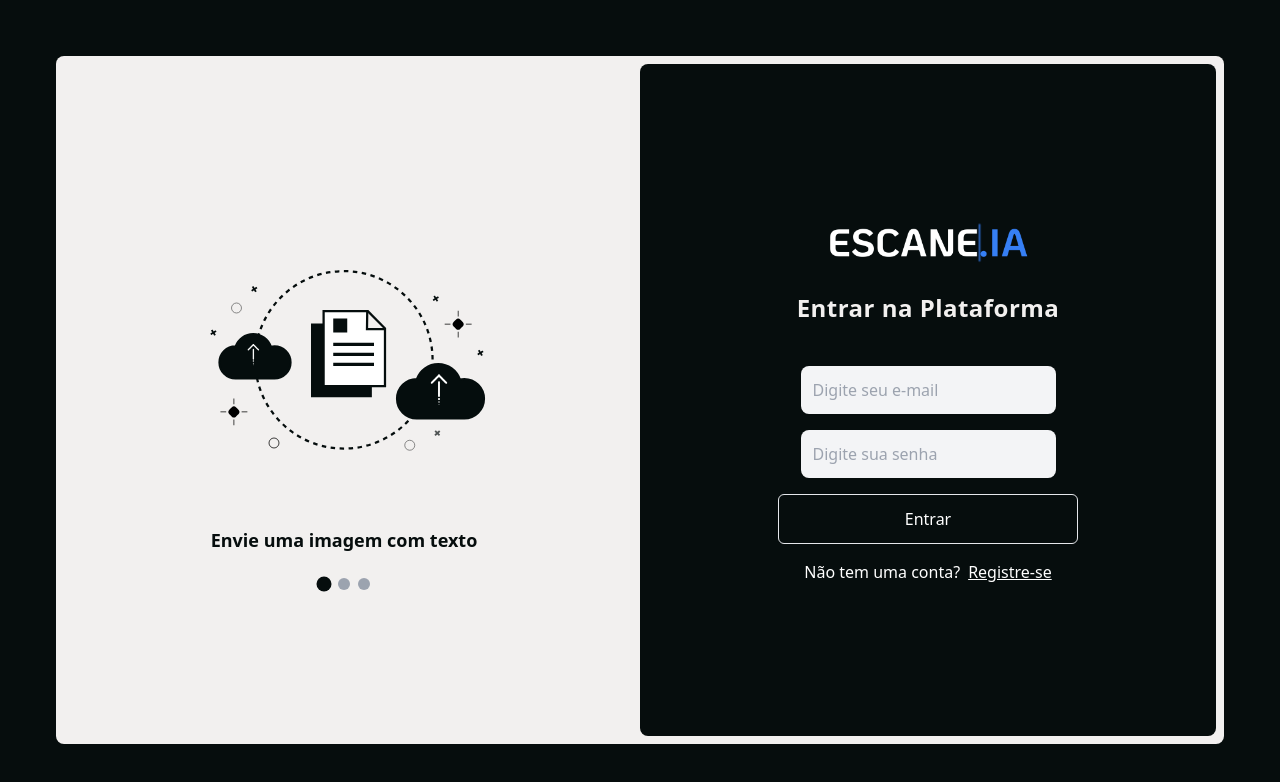
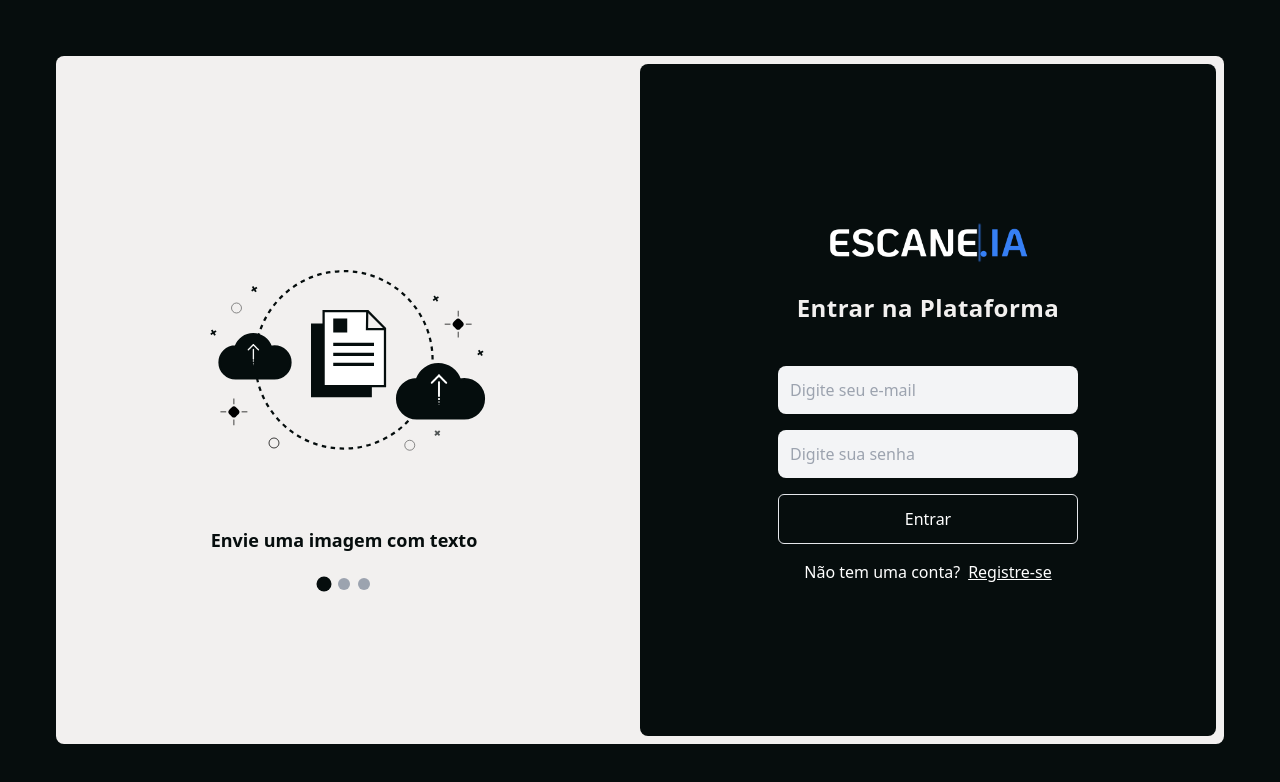
Before and after one commit to ArthurLuis/case-paggo, a Next.js app in the folder frontend/: page / in a window 1280 px wide. Shown: the top 782 px of the page. Built offline with nearby package versions, Linux system fonts and the light colour scheme; no server answers.

Commit message:
fix: small ui fixes

```diff
--- a/frontend/app/components/AppInput/AppInput.tsx
+++ b/frontend/app/components/AppInput/AppInput.tsx
@@ -5,10 +5,12 @@
   type: 'text' | 'password' | 'number';
   label?: string;
   placeholder?: string;
-  maxWidth?: number;
-  height?: number;
+  width?: number; // largura desejada em px (máximo)
+  height?: number; // altura fixa em px
+  multiline?: boolean;
   value?: string | number;
   onChange?: (e: ChangeEvent<HTMLInputElement>) => void;
+  onChangeMultiline?: (e: ChangeEvent<HTMLTextAreaElement>) => void;
   disabled?: boolean;
 }
 
@@ -16,27 +18,58 @@
   type,
   label,
   placeholder,
-  maxWidth = 350,
+  width,
   height,
+  multiline = false,
   value,
   onChange,
+  onChangeMultiline,
   disabled = false,
 }: AppInputTypes) => {
+  const responsiveStyle: React.CSSProperties = {
+    // se width definido, tenta width(px), senão 100% do container
+    width: width ? `${width}px` : '100%',
+    // mas nunca excede 100% do container
+    maxWidth: '100%',
+
+    // altura fixa para input; para textarea, limitamos só o máximo
+    height: !multiline && height ? `${height}px` : undefined,
+    maxHeight: multiline && height ? `${height}px` : undefined,
+  };
+
   return (
-    <div className='flex flex-col w-full' style={{maxWidth}}>
+    <div className='flex flex-col w-full'>
       {label && <label className='text-sm font-normal mb-1'>{label}</label>}
-      <div className='relative'>
+
+      <div className='relative w-full'>
+        {multiline ? (
+          <textarea
+            placeholder={placeholder}
+            className={`
+              w-full p-3 bg-gray-100 rounded-lg
+              text-gray-700 focus:outline-none resize-none
+              ${disabled ? 'opacity-50 cursor-not-allowed' : ''}
+            `}
+            style={responsiveStyle}
+            value={value}
+            onChange={onChangeMultiline}
+            disabled={disabled}
+          />
+        ) : (
           <input
             type={type}
             placeholder={placeholder}
-          className={`w-full p-3 bg-gray-100 rounded-lg text-gray-700 shadow-sm focus:outline-none ${
-            disabled ? 'opacity-50 cursor-not-allowed' : ''
-          }`}
-          style={height ? {height} : {}}
+            className={`
+              w-full p-3 bg-gray-100 rounded-lg
+              text-gray-700 shadow-sm focus:outline-none
+              ${disabled ? 'opacity-50 cursor-not-allowed' : ''}
+            `}
+            style={responsiveStyle}
             value={value}
             onChange={onChange}
             disabled={disabled}
           />
+        )}
       </div>
     </div>
   );
--- a/frontend/app/components/Chat/Chat.tsx
+++ b/frontend/app/components/Chat/Chat.tsx
@@ -118,7 +118,6 @@
         <AppInput
           type='text'
           placeholder='Faça uma pergunta...'
-          maxWidth={500}
           value={userInput}
           onChange={(e) => setUserInput(e.target.value)}
           disabled={loading}
--- a/frontend/app/components/DocumentCard/DocumentCard.tsx
+++ b/frontend/app/components/DocumentCard/DocumentCard.tsx
@@ -1,4 +1,5 @@
-'use client';import React, {useState, useEffect} from 'react';
+'use client';
+import React, {useState, useEffect} from 'react';
 import Balloon from '../Balloon/Baloon';
 import AppInput from '../AppInput/AppInput';
 import AppButton from '../AppButton/AppButton';
@@ -191,7 +192,6 @@
                 value={newMessage}
                 onChange={(e) => setNewMessage(e.target.value)}
                 disabled={isSending}
-                maxWidth={350}
               />
               <AppButton
                 title={isSending ? 'Enviando...' : 'Enviar'}
--- a/frontend/app/login/page.tsx
+++ b/frontend/app/login/page.tsx
@@ -1,6 +1,10 @@
-'use client';import React, { useEffect, useRef, useState } from 'react';import AppInput from '../components/AppInput/AppInput';import axios from 'axios';import { useRouter } from 'next/navigation';
+'use client';
+import React, {useEffect, useRef, useState} from 'react';
+import AppInput from '../components/AppInput/AppInput';
+import axios from 'axios';
+import {useRouter} from 'next/navigation';
 import Lottie from 'lottie-react';
-import { AnimatePresence, motion } from 'framer-motion';
+import {AnimatePresence, motion} from 'framer-motion';
 import docAnimated from '@/public/docAnimated.json';
 import ocrAnimated from '@/public/ocrAnimated.json';
 import chatAnimated from '@/public/chatAnimated.json';
@@ -8,15 +12,15 @@
 import Image from 'next/image';
 
 const animations = [
-  { animation: docAnimated, text: 'Envie uma imagem com texto' },
-  { animation: ocrAnimated, text: 'O sistema irá extrair o texto da imagem' },
-  { animation: chatAnimated, text: 'Converse com a IA para entender o conteúdo' },
+  {animation: docAnimated, text: 'Envie uma imagem com texto'},
+  {animation: ocrAnimated, text: 'O sistema irá extrair o texto da imagem'},
+  {animation: chatAnimated, text: 'Converse com a IA para entender o conteúdo'},
 ];
 
 const loginUser = async (email: string, password: string) => {
   const loginUrl = `${process.env.NEXT_PUBLIC_API_URL}/auth/signin`;
   try {
-    const response = await axios.post(loginUrl, { email, password });
+    const response = await axios.post(loginUrl, {email, password});
     if (response.status === 200) {
       document.cookie = `authToken=${response.data.access_token}; max-age=86400; path=/; Secure; SameSite=Strict`;
       return response.data.access_token;
@@ -30,7 +34,7 @@
 const registerUser = async (name: string, email: string, password: string) => {
   const registerUrl = `${process.env.NEXT_PUBLIC_API_URL}/user`;
   try {
-    const response = await axios.post(registerUrl, { name, email, password });
+    const response = await axios.post(registerUrl, {name, email, password});
     if (response.status === 201 || response.status === 200) {
       return await loginUser(email, password);
     }
@@ -169,7 +173,7 @@
                 placeholder='Digite seu nome'
                 value={name}
                 onChange={(e) => setName(e.target.value)}
-                maxWidth={300}
+                width={300}
               />
             </div>
 
@@ -180,7 +184,7 @@
                 placeholder='Digite seu e-mail'
                 value={email}
                 onChange={(e) => setEmail(e.target.value)}
-                maxWidth={300}
+                width={300}
               />
             </div>
 
@@ -198,7 +202,7 @@
                 placeholder='Digite sua senha'
                 value={password}
                 onChange={(e) => setPassword(e.target.value)}
-                maxWidth={300}
+                width={300}
               />
             </div>
 
@@ -215,7 +219,7 @@
                 placeholder='Confirme sua senha'
                 value={passwordConfirm}
                 onChange={(e) => setPasswordConfirm(e.target.value)}
-                maxWidth={300}
+                width={300}
               />
             </div>
 
@@ -226,7 +230,7 @@
             <button
               type='submit'
               disabled={loading}
-              className='w-[300px] py-3 bg-[#060d0d] border border-solid text-white rounded-md hover:bg-gray-900 focus:outline-none transition-all duration-500 mt-4 disabled:opacity-50 disabled:cursor-not-allowed'
+              className='w-full max-w-[300px] py-3 bg-[#060d0d] border border-solid text-white rounded-md hover:bg-gray-900 focus:outline-none transition-all duration-500 mt-4 disabled:opacity-50 disabled:cursor-not-allowed'
             >
               <motion.span
                 key={loading ? 'loading' : 'normal'}
```
Lines whose indentation alone changed are shown as unchanged.
